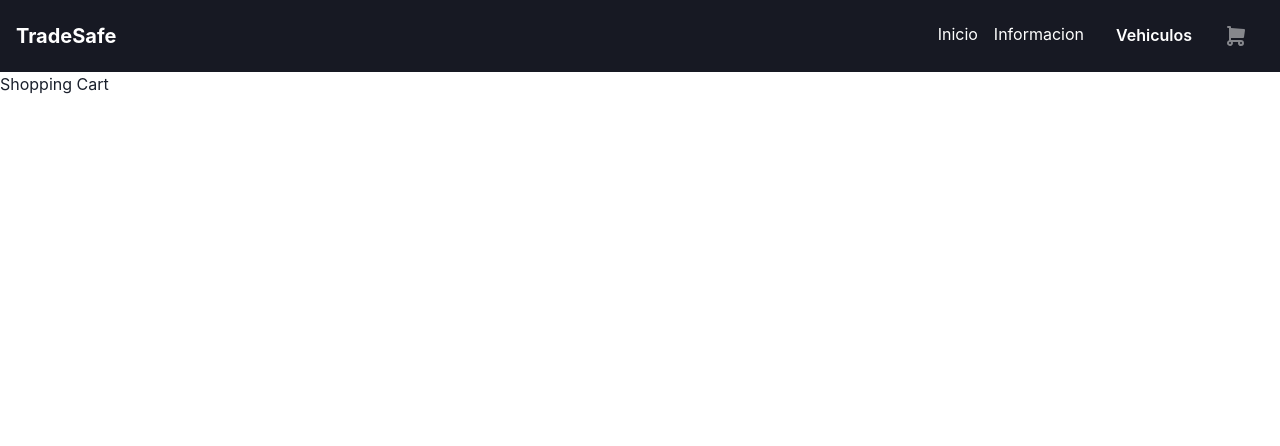
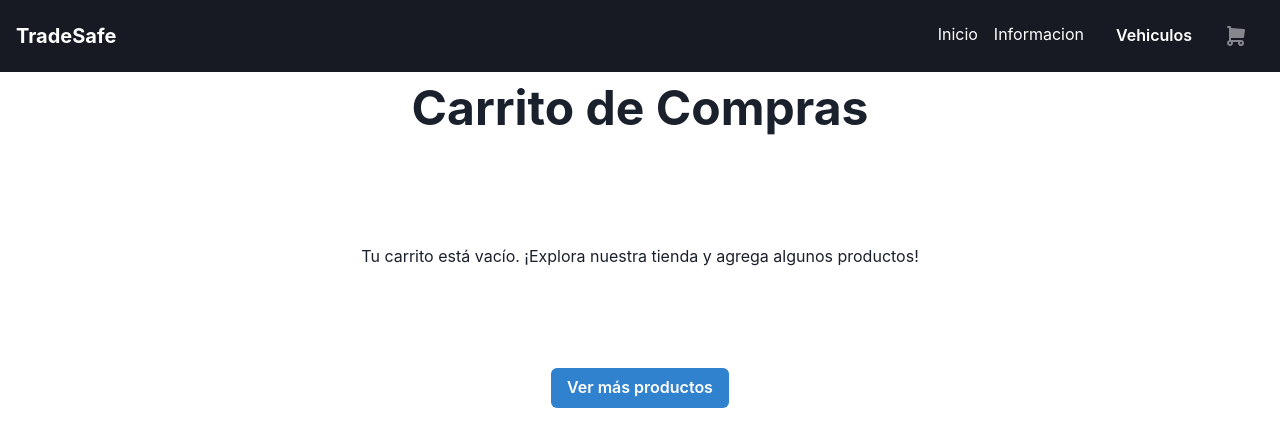
Before and after one commit to CesarBaquiro/tradesafe, a React (Vite) app: page /cart in a window 1280 px wide. Shown: the top 446 px of the page. Built offline with nearby package versions, Linux system fonts and the light colour scheme.

Commit message:
Added cart functionality

```diff
--- a/src/components/CartComponent/CartContext.jsx
+++ b/src/components/CartComponent/CartContext.jsx
@@ -1,26 +1,54 @@
-// CartContext.js
-import { createContext, useContext, useState } from "react";
+/* eslint-disable no-case-declarations */
+/* eslint-disable react/prop-types */
+// En CartContext.js
+import { createContext, useContext, useReducer, useEffect } from "react";
 
 const CartContext = createContext();
 
-// eslint-disable-next-line react/prop-types
-export const CartProvider = ({ children }) => {
-    const [cart, setCart] = useState([]);
-    const [productsOnCart, setProductsOnCart] = useState([]); // Nuevo estado para los productos en el carrito
+const cartReducer = (state, action) => {
+    switch (action.type) {
+        case "ADD_TO_CART":
+            const updatedCart = { items: [...state.items, action.payload] };
+            localStorage.setItem("cart", JSON.stringify(updatedCart));
+            return updatedCart;
+        case "REMOVE_FROM_CART":
+            const filteredCart = {
+                items: state.items.filter(
+                    (item) => item.id !== action.payload.id
+                ),
+            };
+            localStorage.setItem("cart", JSON.stringify(filteredCart));
+            return filteredCart;
 
-    const addToCart = (product) => {
-        setCart((prevCart) => [...prevCart, product]);
-        setProductsOnCart((prevProducts) => [...prevProducts, product]); // Agregar al nuevo estado
+        default:
+            return state;
+    }
+};
+
+const CartProvider = ({ children }) => {
+    const storedCart = JSON.parse(localStorage.getItem("cart")) || {
+        items: [],
     };
+    const [cartState, dispatch] = useReducer(cartReducer, storedCart);
+
+    useEffect(() => {
+        // Actualizar el almacenamiento local cuando cambie el estado del carrito
+        localStorage.setItem("cart", JSON.stringify(cartState));
+    }, [cartState]);
 
     return (
-        <CartContext.Provider value={{ cart, addToCart, productsOnCart }}>
+        <CartContext.Provider value={{ cartState, dispatch }}>
             {children}
         </CartContext.Provider>
     );
 };
 
-// eslint-disable-next-line react-refresh/only-export-components
-export const useCart = () => {
-    return useContext(CartContext);
+const useCart = () => {
+    const context = useContext(CartContext);
+    if (!context) {
+        throw new Error("useCart debe ser utilizado dentro de un CartProvider");
+    }
+    return context;
 };
+
+export { CartProvider, useCart };
--- a/src/components/CartComponent/Checkout.jsx
+++ b/src/components/CartComponent/Checkout.jsx
@@ -1,17 +1,44 @@
-import { useCart } from "./CartContext";
-import CartItemCard from "./CartItemCard";
+import { CartProvider } from "./CartContext";
+import ShoppingCart from "./ShoppingCart";
+import { useCart } from "../CartComponent/CartContext";
+import { VStack, Text, Button, Center } from "@chakra-ui/react";
+import { useNavigate } from "react-router-dom";
+const Checkout = () => {
+    const { cartState } = useCart();
+    const cartIsEmpty = cartState.items.length === 0;
+    const navigate = useNavigate();
 
-const Checkout = () => {
-    const { cart } = useCart();
-    console.log("Productos en el carrito:", cart);
+    const handleVerMasProductos = () => {
+        // Redirige a la ruta "home"
+        navigate("/");
+    };
 
     return (
-        <div>
-            <h1>Shopping Cart</h1>
-            {cart.map((product) => (
-                <CartItemCard key={product.id} product={product} />
-            ))}
-        </div>
+        <CartProvider>
+            <VStack align="center" spacing="100">
+                <Text fontSize="5xl" fontWeight="bold" textAlign="center">
+                    Carrito de Compras
+                </Text>
+                <Center>
+                    {cartIsEmpty ? (
+                        <VStack align="center" spacing="100">
+                            <Text textAlign="center">
+                                Tu carrito está vacío. ¡Explora nuestra tienda y
+                                agrega algunos productos!
+                            </Text>
+                            <Button
+                                colorScheme="blue"
+                                onClick={handleVerMasProductos}
+                            >
+                                Ver más productos
+                            </Button>
+                        </VStack>
+                    ) : (
+                        <ShoppingCart />
+                    )}
+                </Center>
+            </VStack>
+        </CartProvider>
     );
 };
 
--- /dev/null
+++ b/src/components/CartComponent/Product.jsx
@@ -0,0 +1,20 @@
+/* eslint-disable react/prop-types */
+// En Product.js
+import { useCart } from "./CartContext";
+import { Button } from "@chakra-ui/react";
+
+const Product = ({ product }) => {
+    const { dispatch } = useCart();
+
+    const addToCart = () => {
+        dispatch({ type: "ADD_TO_CART", payload: product });
+    };
+
+    return (
+        <Button variant="solid" colorScheme="blue" onClick={addToCart}>
+            Agregar al carrito
+        </Button>
+    );
+};
+
+export default Product;
--- /dev/null
+++ b/src/components/CartComponent/ShoppingCart.jsx
@@ -0,0 +1,59 @@
+import {
+    Box,
+    VStack,
+    HStack,
+    Image,
+    Text,
+    Button,
+    Container,
+} from "@chakra-ui/react";
+import { useCart } from "./CartContext";
+
+const ShoppingCart = () => {
+    const { cartState, dispatch } = useCart();
+
+    const removeFromCart = (product) => {
+        dispatch({ type: "REMOVE_FROM_CART", payload: product });
+    };
+
+    return (
+        <Container maxW="container.md" mt="6">
+            <VStack align="start">
+                {cartState.items.map((item, index) => (
+                    <Box
+                        key={index}
+                        p="4"
+                        borderWidth="1px"
+                        borderRadius="md"
+                        boxShadow="md"
+                        mb="4"
+                    >
+                        <HStack spacing="4">
+                            <Image
+                                boxSize="80px"
+                                objectFit="cover"
+                                src={item.image} // Asegúrate de tener la propiedad image en tu objeto de producto
+                                alt={item.name}
+                                borderRadius="md"
+                            />
+                            <VStack align="start" flex="1">
+                                <Text fontSize="lg" fontWeight="bold">
+                                    {item.name}
+                                </Text>
+                                <Text>${item.price}</Text>
+                            </VStack>
+                            <Button
+                                colorScheme="red"
+                                onClick={() => removeFromCart(item)}
+                            >
+                                Eliminar
+                            </Button>
+                        </HStack>
+                    </Box>
+                ))}
+            </VStack>
+        </Container>
+    );
+};
+
+export default ShoppingCart;
--- a/src/components/ItemListComponents/ItemDetail.jsx
+++ b/src/components/ItemListComponents/ItemDetail.jsx
@@ -1,5 +1,4 @@
 import {
-    Button,
     Card,
     Image,
     Stack,
@@ -7,9 +6,12 @@ import {
     Heading,
     Text,
     CardFooter,
+    UnorderedList,
+    ListItem,
 } from "@chakra-ui/react";
+import { useParams } from "react-router-dom";
+import Product from "../CartComponent/Product";
 import productsData from "./productsData.json";
-import { useParams } from "react-router-dom";
 
 const ItemDetail = () => {
     const { id } = useParams();
@@ -35,30 +37,26 @@ const ItemDetail = () => {
                 <Image
                     objectFit="cover"
                     maxW={{ base: "100%", sm: "400px" }}
-                    src={selectedProduct.image} // Usar la imagen del producto
-                    alt={selectedProduct.name} // Usar el nombre del producto como alt
+                    src={selectedProduct.image}
+                    alt={selectedProduct.name}
                 />
 
                 <Stack>
                     <CardBody>
                         <Heading size="md">{selectedProduct.name}</Heading>
                         <Text py="2">${selectedProduct.price}</Text>
+                        <UnorderedList>
+                            {selectedProduct.specifications.map(
+                                (spec, index) => (
+                                    <ListItem key={index}>{spec}</ListItem>
+                                )
+                            )}
+                        </UnorderedList>
                         <Text py="2">{selectedProduct.shortDescription}</Text>
-                        <Text>
-                            <ul>
-                                {selectedProduct.specifications.map(
-                                    (spec, index) => (
-                                        <li key={index}>{spec}</li>
-                                    )
-                                )}
-                            </ul>
-                        </Text>
                     </CardBody>
 
                     <CardFooter>
-                        <Button variant="solid" colorScheme="blue">
-                            Buy
-                        </Button>
+                        <Product product={selectedProduct} />
                     </CardFooter>
                 </Stack>
             </Card>
--- a/src/components/ItemListComponents/ItemList.jsx
+++ b/src/components/ItemListComponents/ItemList.jsx
@@ -16,11 +16,10 @@ import {
 import { useCart } from "../CartComponent/CartContext"; // Ruta correcta al archivo CartContext
 
 const ItemList = ({ product }) => {
-    const { addToCart } = useCart();
+    const { dispatch } = useCart();
 
     const onAddProduct = () => {
-        addToCart(product);
-        console.log("Producto agregado al carrito:", product);
+        dispatch({ type: "ADD_TO_CART", payload: product });
     };
 
     return (
@@ -47,11 +46,11 @@ const ItemList = ({ product }) => {
                         colorScheme="blue"
                         onClick={onAddProduct}
                     >
-                        Add to cart
+                        Agregar
                     </Button>
                     <Link to={`/vehicles/cars/${product.id}`}>
                         <Button variant="solid" colorScheme="blue">
-                            See Details
+                            Ver detalles
                         </Button>
                     </Link>
                 </ButtonGroup>
```
